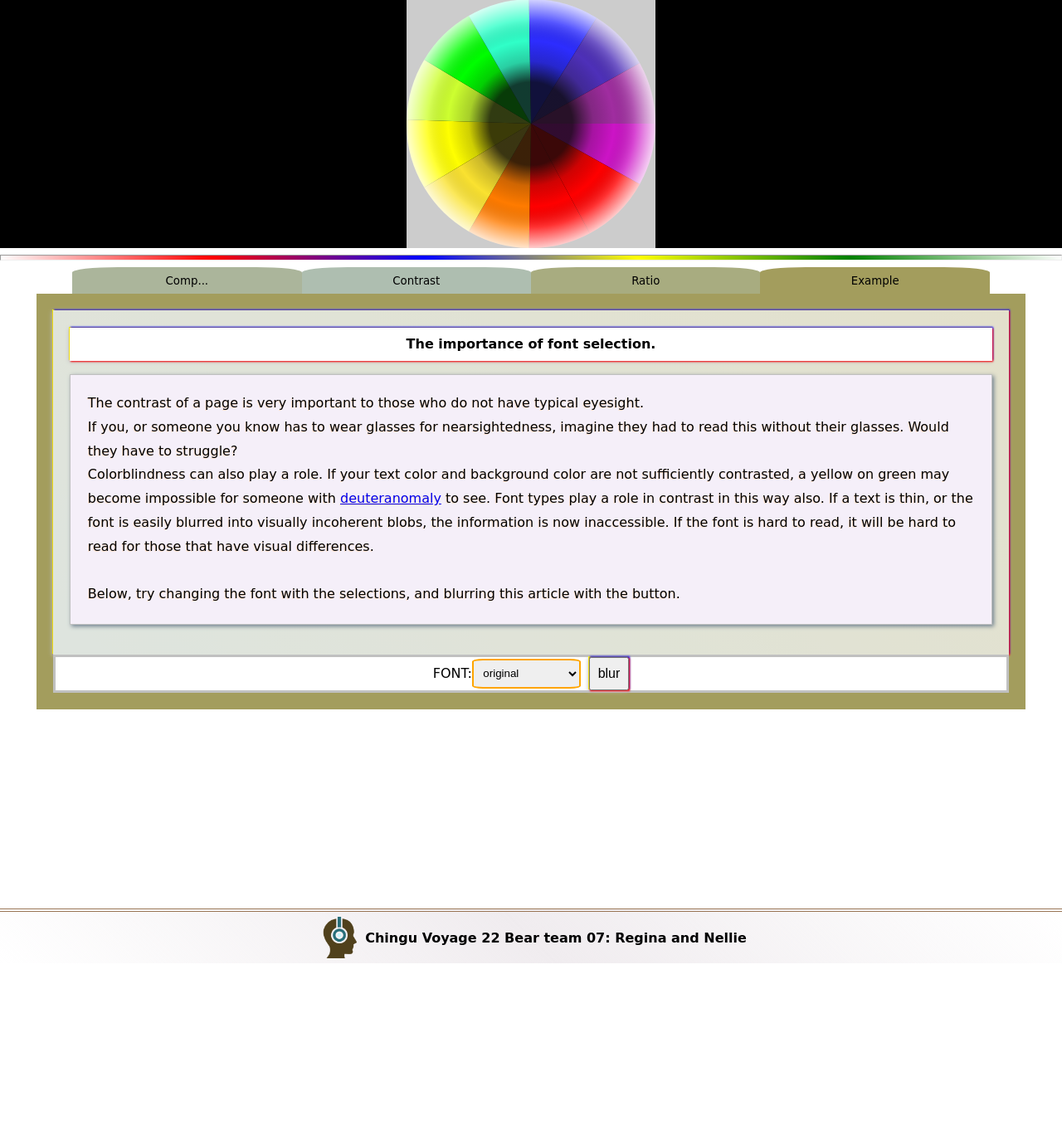
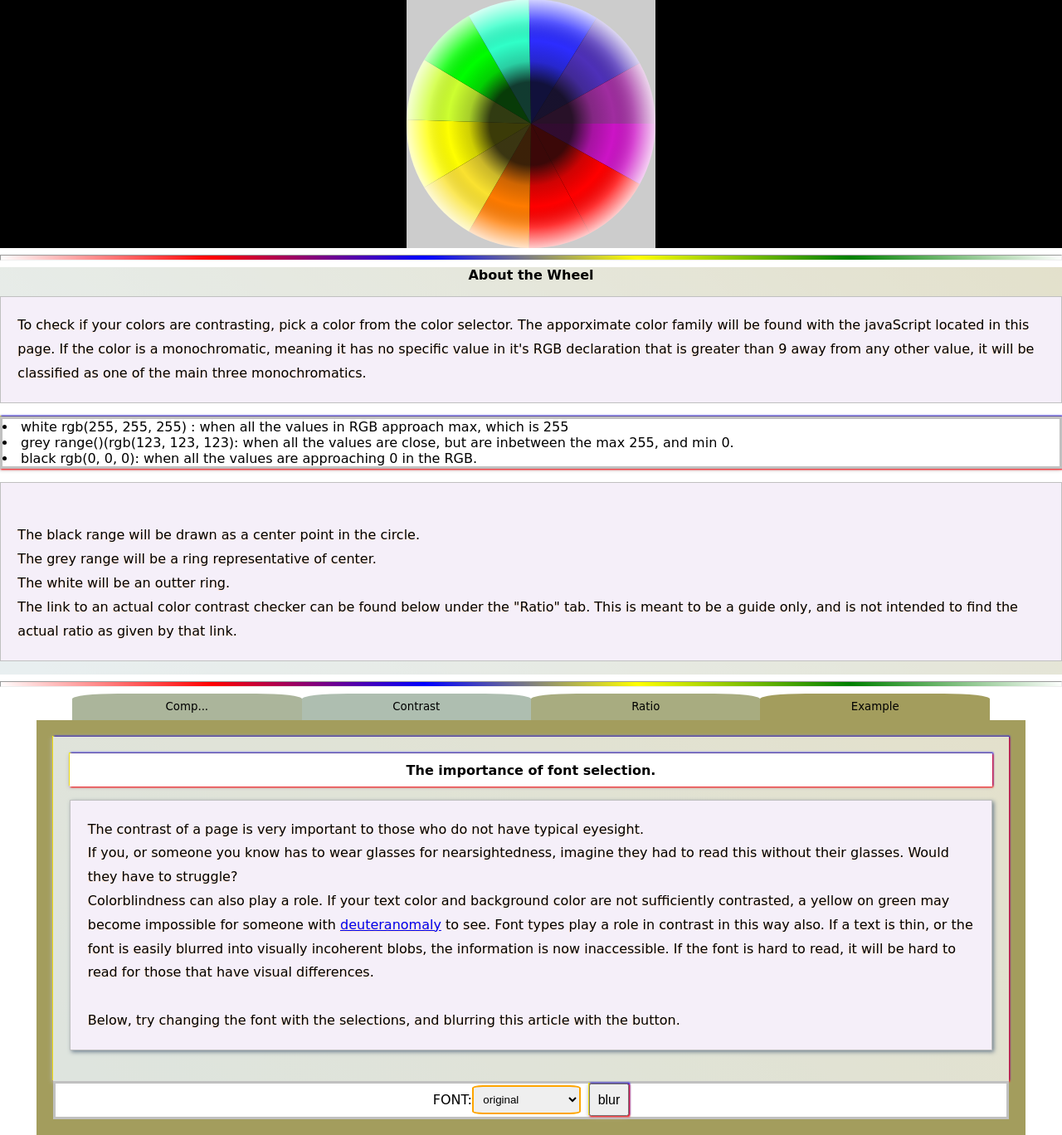
Before and after one commit to chingu-voyages/v22-bears-team-07, a Flask app: page /color in a window 1280 px wide. Shown: the part 551-1919 px from the top of the page at 83% size. Before the commit the page ends 1712 px from the top, so only its background shows below. Run offline with Flask 2, Linux system fonts and the light colour scheme; some libraries are stand-ins or nearby versions; some web fonts are replaced.

Commit message:
<progress>
Changed points drawn at monochromatics to rings on the wheel instead of points.

```diff
--- a/static/css/colorwheelV3.css
+++ b/static/css/colorwheelV3.css
@@ -180,6 +180,9 @@ p {
 }
 section {
   background: rgba(255, 255, 255, 0.7);
+}
+.aboutP{
+  background: white;
 }
 select {
   border: 2px solid orange;
--- a/static/js/wheelDraw.js
+++ b/static/js/wheelDraw.js
@@ -141,33 +141,77 @@ function testrgb() {
 
   let test1 = getfamily(hslOne)
   let test2 = getfamily(hslTwo)
+  let mono1 = false
+  let mono2 = false
   if(monocolors.includes(test1)){
     test1 = checkMono(rgb1_list, test1)
   }
   if(monocolors.includes(test2)){
     test2 = checkMono(rgb2_list, test2)
   }
-//  console.log('test1', test1)
-  //console.log('test2', test2)
-  if(monocolors.includes(test1)){
-    var coords1 = get_monoXY(test1)
+
+  var coords1 = get_slice(test1)
+  var coords2 = get_slice(test2)
+
+  spacer = "************\n"
+  console.log(spacer, test1, coords1)
+  console.log(spacer, test2, coords2)
+
+  if(test1 == 'silver' || test1 == 'white' || test1 =='black'){
+    draw_ring(test1)
   }
   else{
-    var coords1 = get_slice(test1)
+    draw_sliceCoords(coords1)
   }
-  if(monocolors.includes(test2)){
-    var coords2 = get_monoXY(test2)
+
+  if(test2 == 'silver' || test2 == 'white' || test2 == 'black'){
+    draw_ring(test2)
   }
   else{
-    var coords2 = get_slice(test2)
+    draw_sliceCoords(coords2)
   }
-  //spacer = "************\n"
-  //console.log(spacer, test1, coords1)
-  //console.log(spacer, test2, coords2)
-  draw_sliceCoords(coords1)
-  draw_sliceCoords(coords2)
-  //test_quad()
+
+
 }
+
+function draw_ring(name){
+  CANVAS = document.getElementById('mycanvas');
+  CTX = CANVAS.getContext("2d")
+  CTX.lineWidth = 10;
+  let midX = Math.round(CANVAS.width / 2)
+  let midY = Math.round(CANVAS.height / 2)
+  let midR = 75
+  let outterR = 150
+  console.log(`name in draw_ring() = ${name}`)
+  if(name == 'white'){
+    CTX.strokeStyle = "black"
+    CTX.beginPath()
+    CTX.arc(midX, midY, outterR, 0, Math.PI * 2, true)
+    CTX.lineWidth = 3
+    CTX.arc(midX, midY, outterR - 5, 0, Math.PI * 2, true)
+    CTX.stroke()
+  }
+
+
+  if(name == 'black'){
+    CTX.strokeStyle = "white"
+    CTX.beginPath()
+    CTX.arc(midX, midY, 10, 0, Math.PI * 2, true)
+    CTX.lineWidth = 3
+    CTX.arc(midX, midY, 5, 0, Math.PI * 2, true)
+    CTX.stroke()
+  }
+
+
+  if(name == 'silver'){
+
+    CTX.strokeStyle = 'silver'
+    CTX.beginPath()
+    CTX.arc(midX, midY, midR, 0, Math.PI * 2, true)
+    CTX.stroke()
+  }
+}
+
 
 function get_monoXY(name){
   let center = [150, 150]
--- a/templates/colorV2.html
+++ b/templates/colorV2.html
@@ -94,8 +94,40 @@
              </canvas>
          </div>
 
+            <hr />
 
+<div id="ABOUT" class="theme-background center-box">
+<section id="aboutWheel">
+  <h2 id="about-title"> About the Wheel </h2>
 
+  <article class="aboutP">
+    <p>
+      To check if your colors are contrasting, pick a color from the color selector.
+      The apporximate color family will be found with the javaScript located in this page.
+      If the color is a monochromatic, meaning it has no specific value in it's RGB declaration that
+      is greater than 9 away from any other value, it will be classified as one of the main three monochromatics.
+    </p>
+    <div class="rainbow white">
+      <li>white rgb(255, 255, 255) :  when all the values in RGB approach max, which is 255</li>
+      <li>grey range()(rgb(123, 123, 123): when all the values are close, but are inbetween the max 255, and min 0.</li>
+      <li>black rgb(0, 0, 0): when all the values are approaching 0 in the RGB.
+    </div>
+
+    <p>
+        <br>
+        The black range will be drawn as a center point in the circle.
+        <br>
+        The grey range will be a ring representative of center.
+        <br>
+        The white will be an outter ring.
+        <br>
+        The link to an actual color contrast checker can be found below under the "Ratio" tab.
+        This is meant to be a guide only, and is not intended to find the actual ratio as given by that link.
+
+    </p>
+  </article>
+</section>
+</div>
             <hr />
 
   <!-- sections/articles - Explanations -->
```
